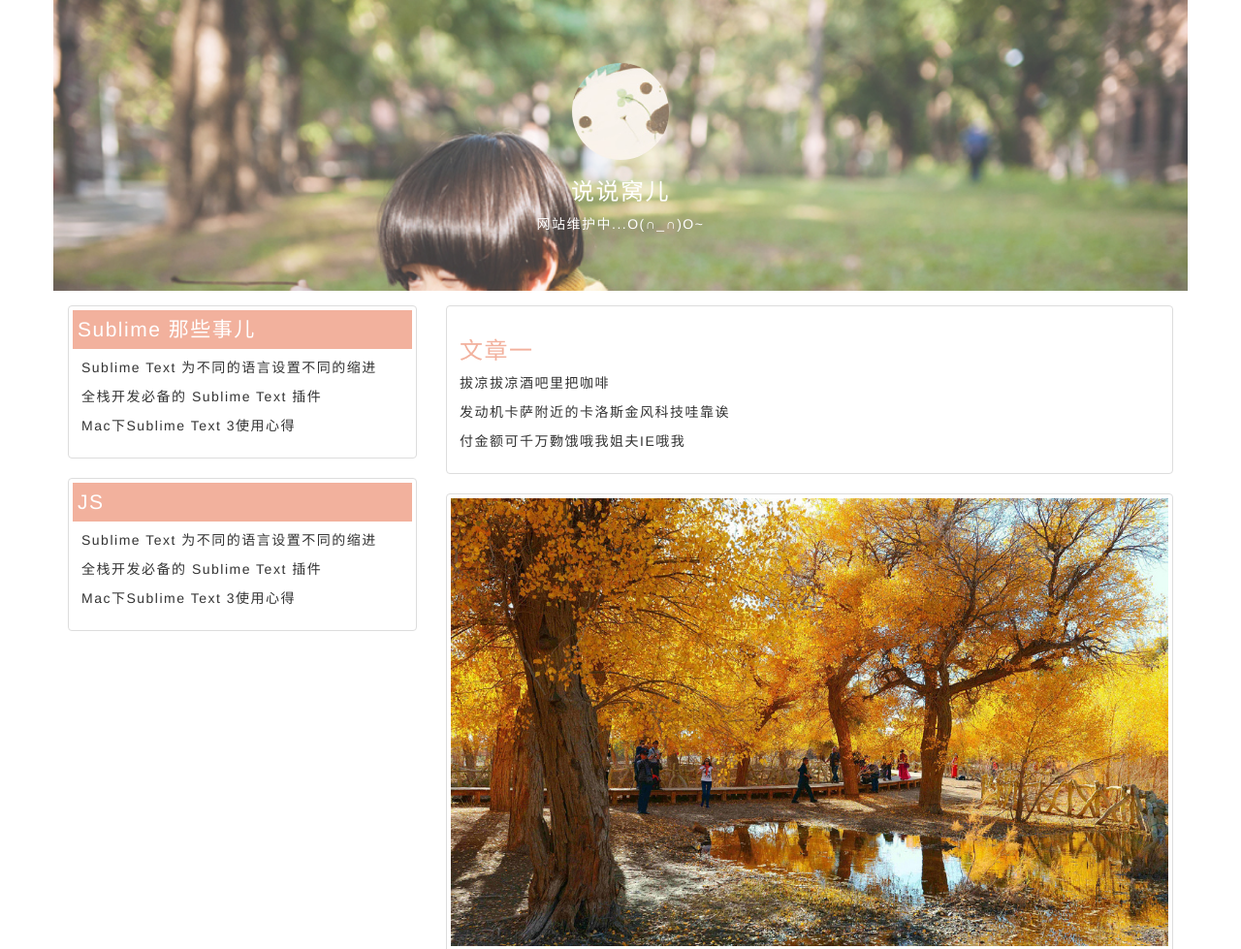
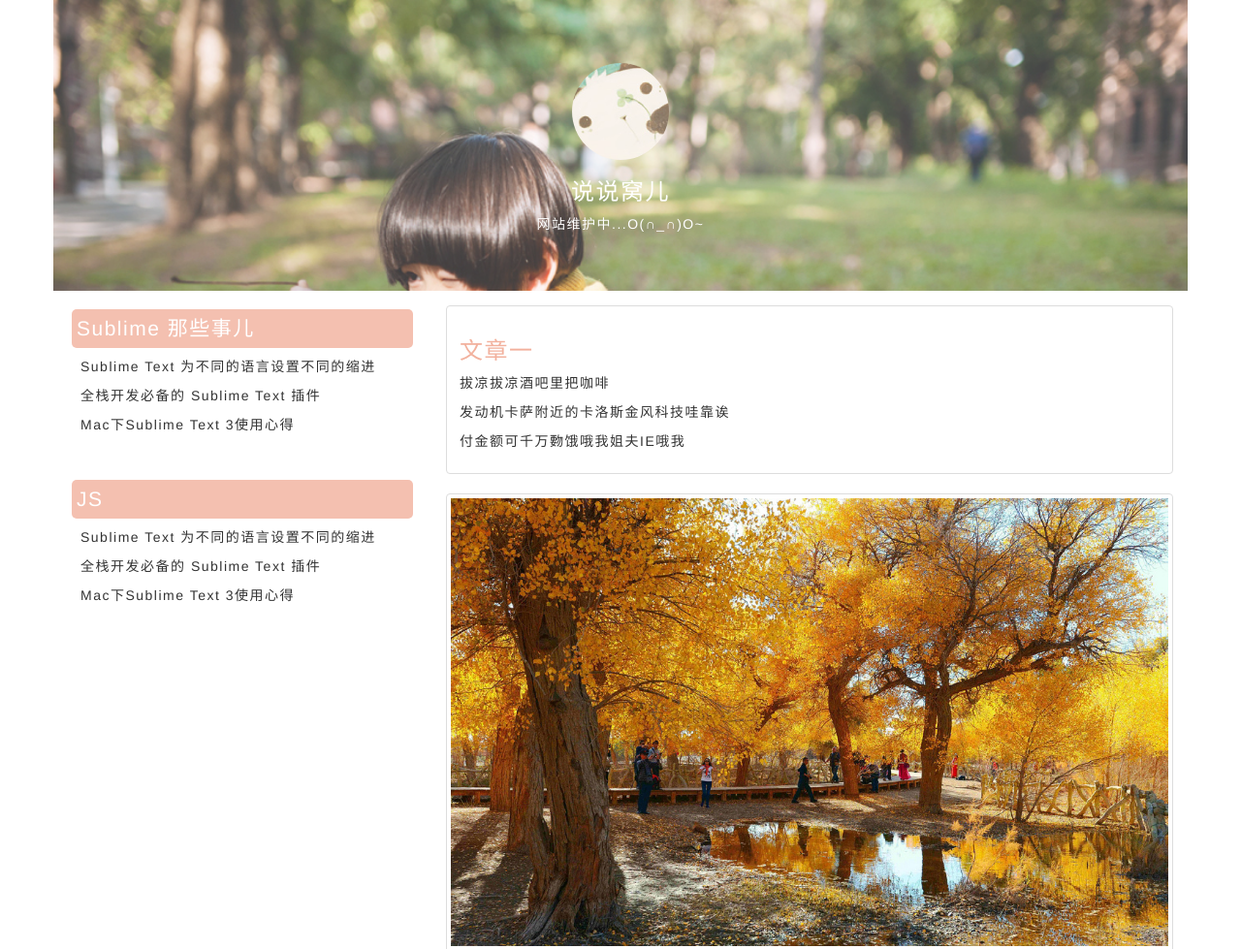
Before and after one commit to gmtaurus/gmtaurus.github.io, a plain HTML site: page htmlIndex.html in a window 1280 px wide. Shown: the top 979 px of the page at 97% size. Drawn offline with Linux system fonts and the light colour scheme.

Commit message:
change for htmlIndex

```diff
--- a/css/ui-css.css
+++ b/css/ui-css.css
@@ -4,10 +4,24 @@ a,a:hover{color: #f2b19d}
 .letterSpace-1-5{
   letter-spacing: 1.5px;
 }
+.opacity{
+  filter:alpha(opacity=80);
+  -moz-opacity:0.8;
+  -khtml-opacity: 0.8;
+  opacity: 0.8;
+}
+.radius{
+  -moz-border-radius: 5px;      /* Gecko browsers */
+    -webkit-border-radius: 5px;   /* Webkit browsers */
+    border-radius:5px;            /* W3C syntax */
+}
 .pink{
 	background-color: #f2b19d !important;
 }
 a.pink:hover{
+  background-color: #DB8D74 !important;
+}
+.thumbnail .pink:hover{
   background-color: #DB8D74 !important;
 }
 .orange{
--- a/htmlIndex.html
+++ b/htmlIndex.html
@@ -27,8 +27,8 @@
           </div>
           <div class="row mt-15">
             <div class="col-sm-4 col-md-4">
-                <div class="thumbnail">
-                    <div class="pink pd-5">
+                <div class="thumbnail noborder">
+                    <div class="pink pd-5 opacity radius">
                         <a href="http://www.tuicool.com/topics/10100104" class="text-white text-32">Sublime 那些事儿</a>
                     </div>
                     <div class="caption">
@@ -37,8 +37,8 @@
                       <p><a class="text-black">Mac下Sublime Text 3使用心得</a></p>
                     </div>
                 </div>
-                <div class="thumbnail">
-                    <div class="pink pd-5">
+                <div class="thumbnail noborder">
+                    <div class="pink pd-5 opacity radius">
                         <a href="http://www.tuicool.com/topics/10100104" class="text-white text-32">JS</a>
                     </div>
                     <div class="caption">
```
